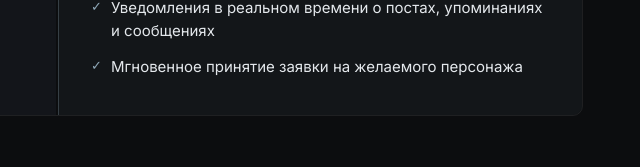
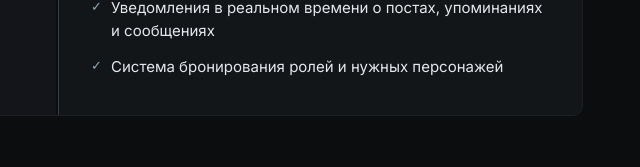
Before and after one commit to kate-makarova/cuento-site-2, an Eleventy site: page src/ru/index.njk in a window 1280 px wide. Shown: the part 2273-2440 px from the top of the page, 583-1223 px from the left. Built offline with nearby package versions, Linux system fonts and the light colour scheme; Eleventy itself is replaced by a stand-in of ours; files that its build step writes are made by us from their sources.

Commit message:
Fix RU: rephrase wanted character claim item
Co-Authored-By: Claude Sonnet 4.6 <noreply@anthropic.com>

```diff
--- a/src/ru/index.njk
+++ b/src/ru/index.njk
@@ -117,7 +117,7 @@ description: Cuento — форумное ПО с открытым исходны
             <li>Семантический и полнотекстовый поиск по базе знаний и постам</li>
             <li>WYSIWYG-редактор постов (режим BBCode опционален)</li>
             <li>Уведомления в реальном времени о постах, упоминаниях и сообщениях</li>
-            <li>Мгновенное принятие заявки на желаемого персонажа</li>
+            <li>Система бронирования ролей и нужных персонажей</li>
           </ul>
         </div>
       </div>
```
